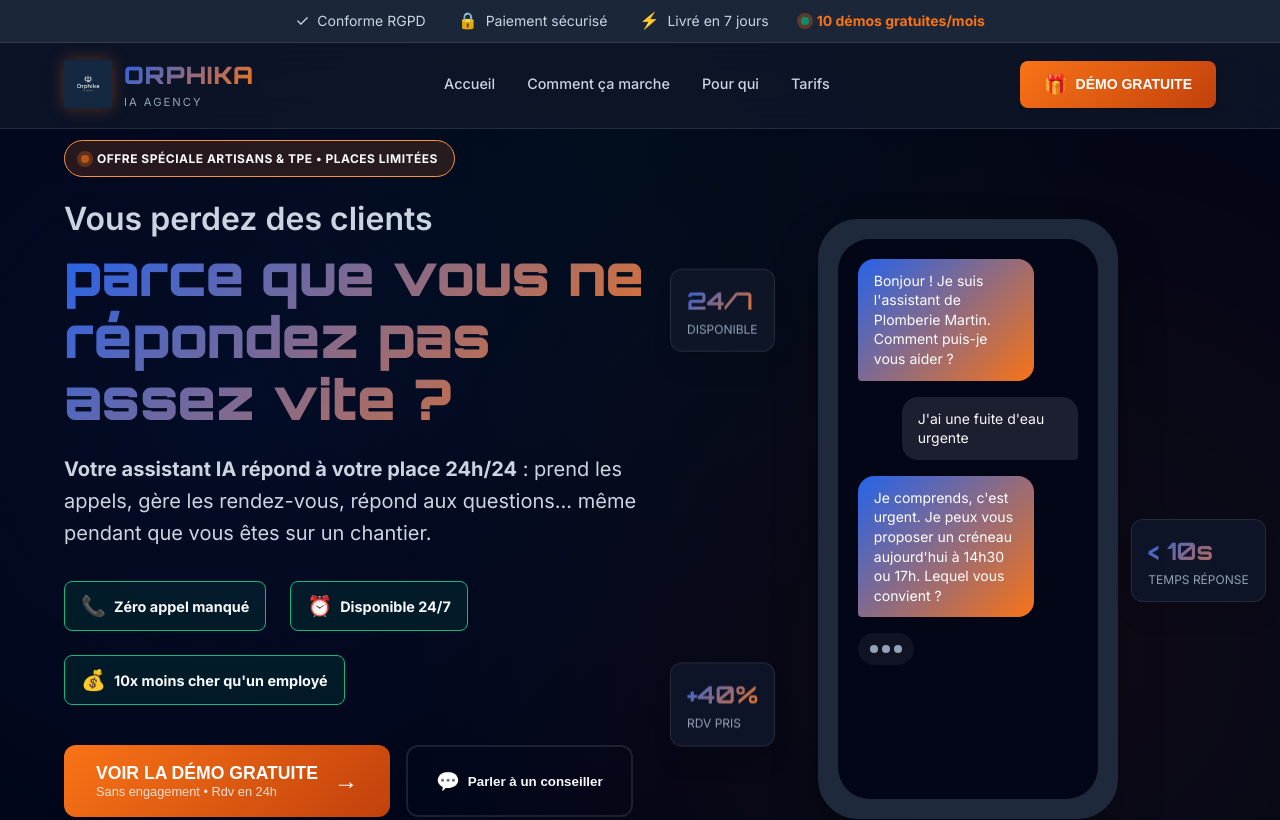
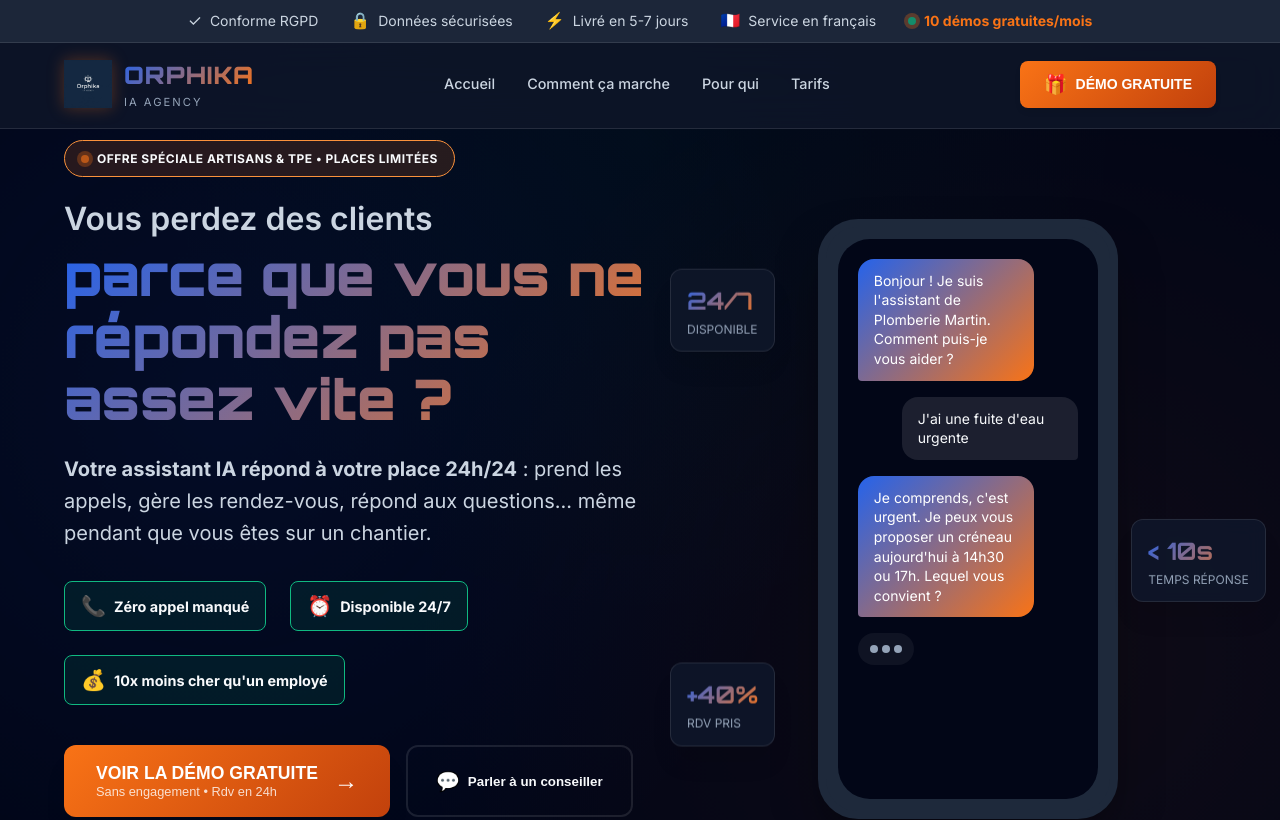
Before and after one commit to orphika/orphika.io, a plain HTML site: page index.html in a window 1280 px wide. Shown: the top 820 px of the page. Drawn offline with Linux system fonts and the light colour scheme.

Commit message:
Update index.html

```diff
--- a/index.html
+++ b/index.html
@@ -44,11 +44,15 @@
     </div>
     <div class="trust-item">
         <span class="trust-icon">🔒</span>
-            <span>Paiement sécurisé</span>
+        <span>Données sécurisées</span>
     </div>
     <div class="trust-item">
         <span class="trust-icon">⚡</span>
-            <span>Livré en 7 jours</span>
+        <span>Livré en 5-7 jours</span>
+    </div>
+    <div class="trust-item">
+        <span class="trust-icon">🇫🇷</span>
+        <span>Service en français</span>
     </div>
     <div class="trust-item urgency">
         <span class="trust-icon pulse-dot"></span>
```
Lines whose indentation alone changed are shown as unchanged.
